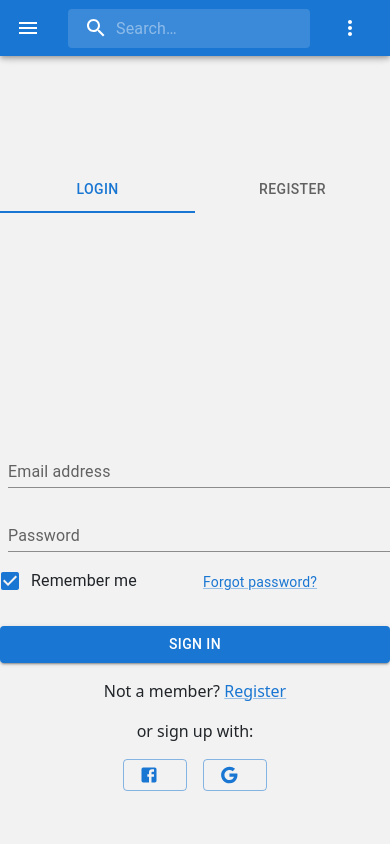
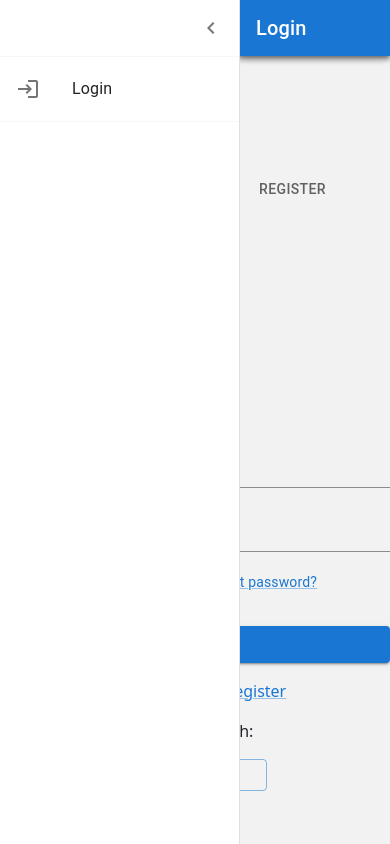
Before and after one commit to Andyfer004/Proyecto_Software_Frontend, a React Native app: screen / in a window 390 px wide. Built offline with nearby package versions, Linux system fonts and the light colour scheme.

Commit message:
add sidebar

```diff
--- a/App.tsx
+++ b/App.tsx
@@ -1,42 +1,28 @@
 import React from 'react';
 import { StatusBar } from 'expo-status-bar';
-import { StyleSheet, ScrollView, View } from 'react-native';
-
 import LoginScreen from 'src/views/Login';
-import Header from 'src/common/Header';
-import Footer from 'src/common/Footer';
 import 'bootstrap/dist/css/bootstrap.min.css';
 import { NavigationContainer } from '@react-navigation/native';
 import { createNativeStackNavigator } from '@react-navigation/native-stack';
-import Box from '@mui/material/Box';
+import SidebarGeneral from 'src/common/SidebarGeneral';
+
 
 const Stack = createNativeStackNavigator();
 
 
 
 export default function App() {
+
+
   return (
     <>
       <StatusBar style="auto" />
       <NavigationContainer>
-        <Stack.Navigator initialRouteName="Login">
-          <Stack.Screen name="Login" component={LoginScreen} options={{ headerShown: false }} />
-        </Stack.Navigator>
+          <SidebarGeneral/>
+          <Stack.Navigator initialRouteName="Login">
+            <Stack.Screen name="Login" component={LoginScreen} options={{ headerShown: false }} />
+          </Stack.Navigator>
       </NavigationContainer>
     </>
   );
 }
-
-const styles = StyleSheet.create({
-  container: {
-    flex: 1,
-    backgroundColor: '#fff',
-  },
-  scrollView: {
-    width: '100%',
-  },
-  contentContainer: {
-    alignItems: 'center',
-    justifyContent: 'center',
-  },
-});
--- a/src/common/Header.tsx
+++ b/src/common/Header.tsx
@@ -155,15 +155,7 @@ export default function Header() {
     <Box  className='w-100'>
       <AppBar position="static">
         <Toolbar>
-          <IconButton
-            size="large"
-            edge="start"
-            color="inherit"
-            aria-label="open drawer"
-            sx={{ mr: 2 }}
-          >
-            <MenuIcon />
-          </IconButton>
+
           <Typography
             variant="h6"
             noWrap
--- /dev/null
+++ b/src/common/SidebarGeneral.tsx
@@ -0,0 +1,128 @@
+import React from 'react';
+import {  Divider, Drawer, IconButton, List, ListItem, ListItemButton, ListItemIcon, ListItemText, Toolbar, Typography } from '@mui/material';
+import { styled, useTheme } from '@mui/material/styles';
+import MuiAppBar, { AppBarProps as MuiAppBarProps } from '@mui/material/AppBar';
+
+import ChevronLeftIcon from '@mui/icons-material/ChevronLeft';
+import ChevronRightIcon from '@mui/icons-material/ChevronRight';
+import InboxIcon from '@mui/icons-material/MoveToInbox';
+import MenuIcon from '@mui/icons-material/Menu';
+import { useNavigation } from '@react-navigation/native';
+import LoginIcon from '@mui/icons-material/Login';
+
+const DrawerHeader = styled('div')(({ theme }) => ({
+  display: 'flex',
+  alignItems: 'center',
+  padding: theme.spacing(0, 1),
+  // necessary for content to be below app bar
+  ...theme.mixins.toolbar,
+  justifyContent: 'flex-end',
+}));
+
+
+
+  interface AppBarProps extends MuiAppBarProps {
+    open?: boolean;
+  }
+
+
+  const AppBar = styled(MuiAppBar, {
+    shouldForwardProp: (prop) => prop !== 'open',
+  })<AppBarProps>(({ theme, open }) => ({
+    transition: theme.transitions.create(['margin', 'width'], {
+      easing: theme.transitions.easing.sharp,
+      duration: theme.transitions.duration.leavingScreen,
+    }),
+    ...(open && {
+      width: `calc(100% - ${drawerWidth}px)`,
+      marginLeft: `${drawerWidth}px`,
+      transition: theme.transitions.create(['margin', 'width'], {
+        easing: theme.transitions.easing.easeOut,
+        duration: theme.transitions.duration.enteringScreen,
+      }),
+    }),
+  }));
+
+
+  const drawerWidth = 240;
+
+  const drawerItems = [
+    { name: 'Login', icon: LoginIcon, route: 'Login' },
+  ];
+
+const SidebarGeneral = () => {
+
+  const [open, setOpen] = React.useState(true);
+
+  const handleDrawerOpen = () => {
+    setOpen(true);
+  };
+
+  const handleDrawerClose = () => {
+    setOpen(false);
+  };
+  const theme = useTheme();
+
+
+  const navigation = useNavigation();
+
+
+  return (
+    <>
+    <AppBar position="fixed" open={open}>
+        <Toolbar>
+          <IconButton
+            color="inherit"
+            aria-label="open drawer"
+            onClick={handleDrawerOpen}
+            edge="start"
+            sx={{ mr: 2, ...(open && { display: 'none' }) }}
+          >
+            <MenuIcon />
+          </IconButton>
+          <Typography variant="h6" noWrap component="div">
+            Login
+          </Typography>
+        </Toolbar>
+      </AppBar>
+      <Drawer
+        sx={{
+          ...( open && {width: drawerWidth}),
+          flexShrink: 0,
+          '& .MuiDrawer-paper': {
+            width: drawerWidth,
+            boxSizing: 'border-box',
+          },
+        }}
+        variant="persistent"
+        anchor="left"
+        open={open}
+      >
+        <DrawerHeader>
+          <IconButton onClick={handleDrawerClose}>
+            {theme.direction === 'ltr' ? <ChevronLeftIcon /> : <ChevronRightIcon />}
+          </IconButton>
+        </DrawerHeader>
+        <Divider />
+        <List>
+          {drawerItems.map((item, index) => (
+            <ListItem key={item.name} disablePadding>
+              <ListItemButton onClick={() => navigation.navigate(item.route as never)}>
+                <ListItemIcon>
+                  {React.createElement(item.icon)}
+                </ListItemIcon>
+                <ListItemText primary={item.name} />
+              </ListItemButton>
+            </ListItem>
+          ))}
+        </List>
+        <Divider />
+
+      </Drawer>
+      </>
+  );
+};
+
+
+
+export default SidebarGeneral;
```
Also changed, not shown: package.json (+6 -2 lines), 1 other file (tests, documents, lock files or other folders).
